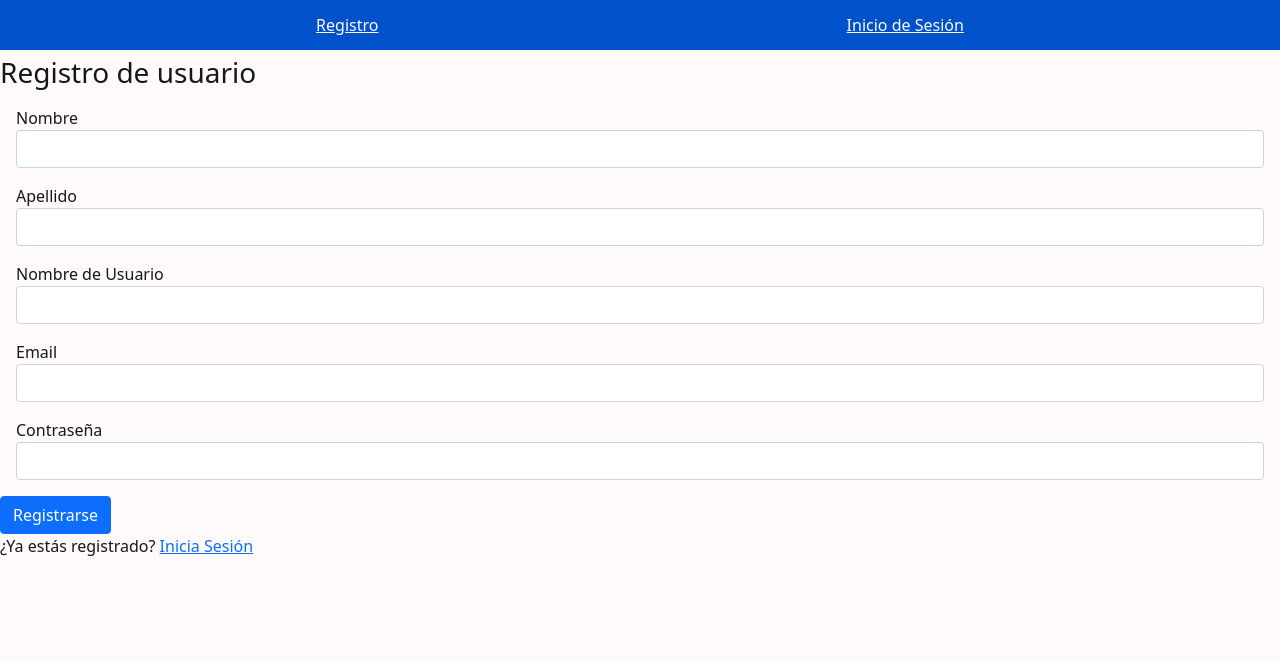
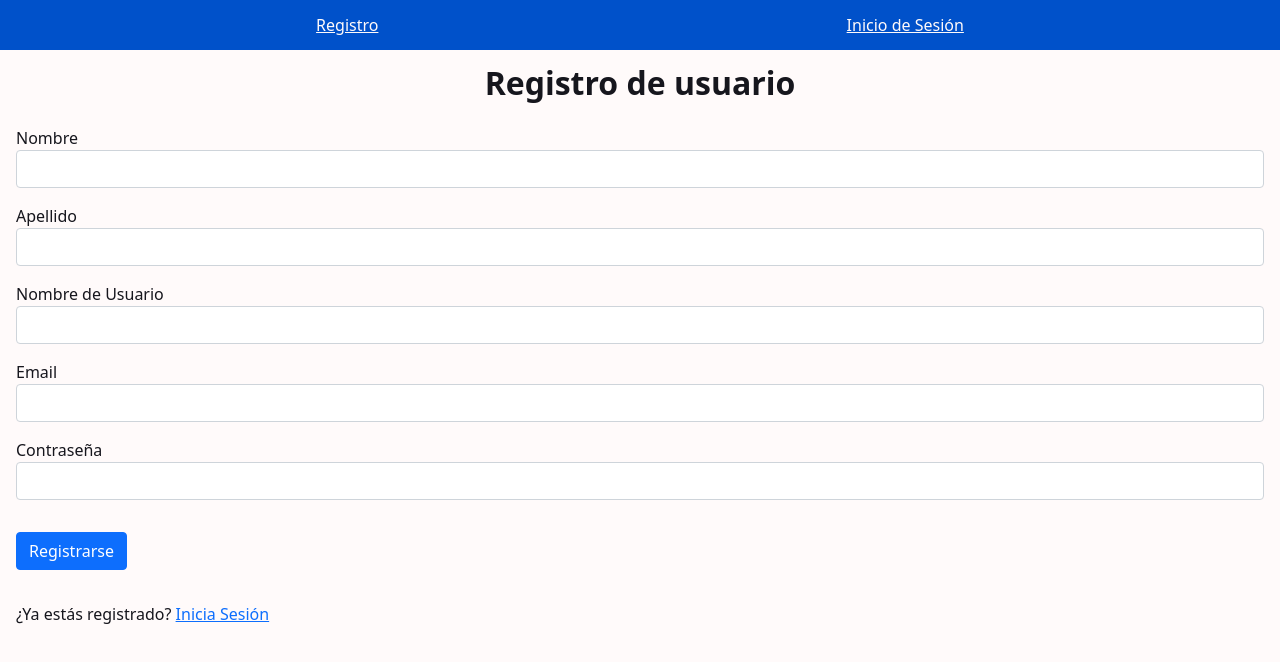
Before and after one commit to Miguel-Zapata/Proyect3-GestionBiblio, a React (Create React App) app in the folder client/: page /Registro in a window 1280 px wide. Shown: the top 662 px of the page. Built offline with nearby package versions, Linux system fonts and the light colour scheme.

Commit message:
version 1.1 finish

```diff
--- a/client/src/index.jsx
+++ b/client/src/index.jsx
@@ -13,7 +13,6 @@ import Biblioteca from "./views/Biblioteca";
 import BibliotecaLibro from "./views/BibliotecaLibro";
 import MiCuenta from "./views/MiCuenta";
 import Home from "./views/Home";
-// import HacerReserva from './views/HacerReserva';
 import MisDatos from "./views/MisDatos";
 import MiBiblioteca from "./views/MiBiblioteca";
 import MiBibliotecaLibro from "./views/MiBibliotecaLibro";
--- a/client/src/styles/Libros.css
+++ b/client/src/styles/Libros.css
@@ -1,3 +1,5 @@
+
+
 .container_libroList {
   display: flex;
   flex-direction: row;
@@ -100,6 +102,7 @@ div.reservas--info__container div p {
   margin: 0.5rem;
 }
 
+
 form div {
   margin: 1rem;
   text-align: start;
--- a/client/src/styles/home.css
+++ b/client/src/styles/home.css
@@ -8,3 +8,7 @@ h4 {
   text-align: start;
   padding: 0.5rem;
 }
+
+.boton__home {
+  margin: 1rem;
+}
--- a/client/src/views/Login.jsx
+++ b/client/src/views/Login.jsx
@@ -3,6 +3,7 @@ import { Link } from "react-router-dom";
 import { useState, useContext } from "react";
 import { useNavigate } from "react-router-dom";
 import GlobalState from "../context/GlobalState";
+
 
 const Login = () => {
   let navigate = useNavigate();
@@ -39,7 +40,7 @@ const Login = () => {
   return (
     <div>
       <form>
-        <h3>Inicio de Sesión</h3>
+        <h2>Inicio de Sesión</h2>
 
         <div className="form-group">
           <label>Email</label>
@@ -68,12 +69,12 @@ const Login = () => {
         <button
           onClick={(e) => submit(e)} // esta sintaxis es por estar dentro del form
           type="submit"
-          className="btn btn-primary btn-block"
+          className="boton__home btn btn-primary "
         >
           Iniciar Sesión
         </button>
 
-        <p className="forgot-password text-right">
+        <p className="forgot-password text-right padding-1rem">
           ¿No estás registrado? <Link to="/Registro">Regístrate</Link>
         </p>
       </form>
--- a/client/src/views/Registro.jsx
+++ b/client/src/views/Registro.jsx
@@ -37,7 +37,7 @@ const Registro = () => {
   return (
     <div>
       <form>
-        <h3>Registro de usuario</h3>
+        <h2>Registro de usuario</h2>
 
         <div className="form-group">
           <label>Nombre</label>
@@ -97,11 +97,11 @@ const Registro = () => {
         <button
           onClick={(e) => submit(e)}
           type="submit"
-          className="btn btn-primary btn-block"
+          className="boton__home btn btn-primary"
         >
           Registrarse
         </button>
-        <p className="forgot-password text-right">
+        <p className="forgot-password text-right padding-1rem">
           ¿Ya estás registrado? <Link to="/Login">Inicia Sesión</Link>
         </p>
       </form>
```
Also changed, not shown: 1 other file (tests, documents, lock files or other folders).
